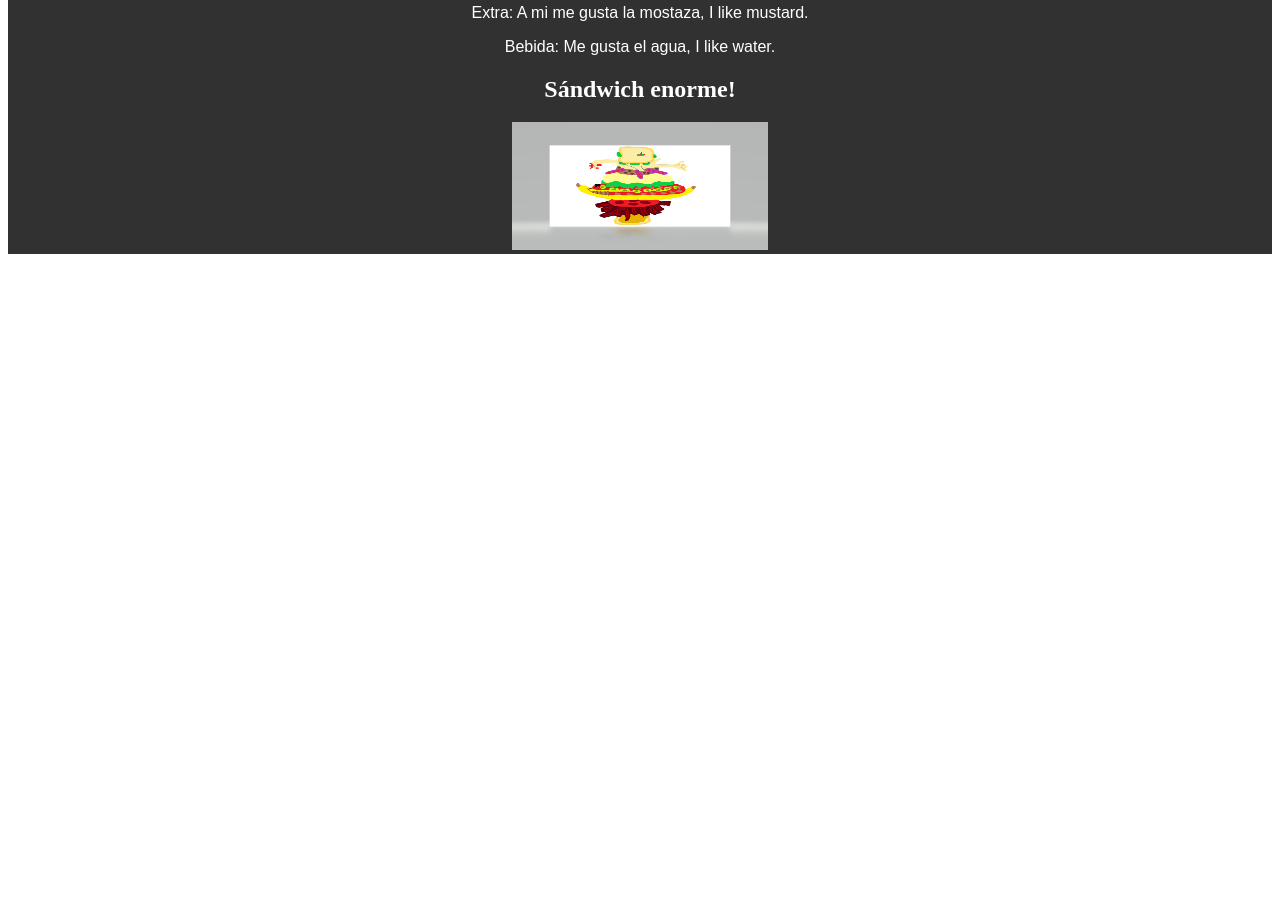
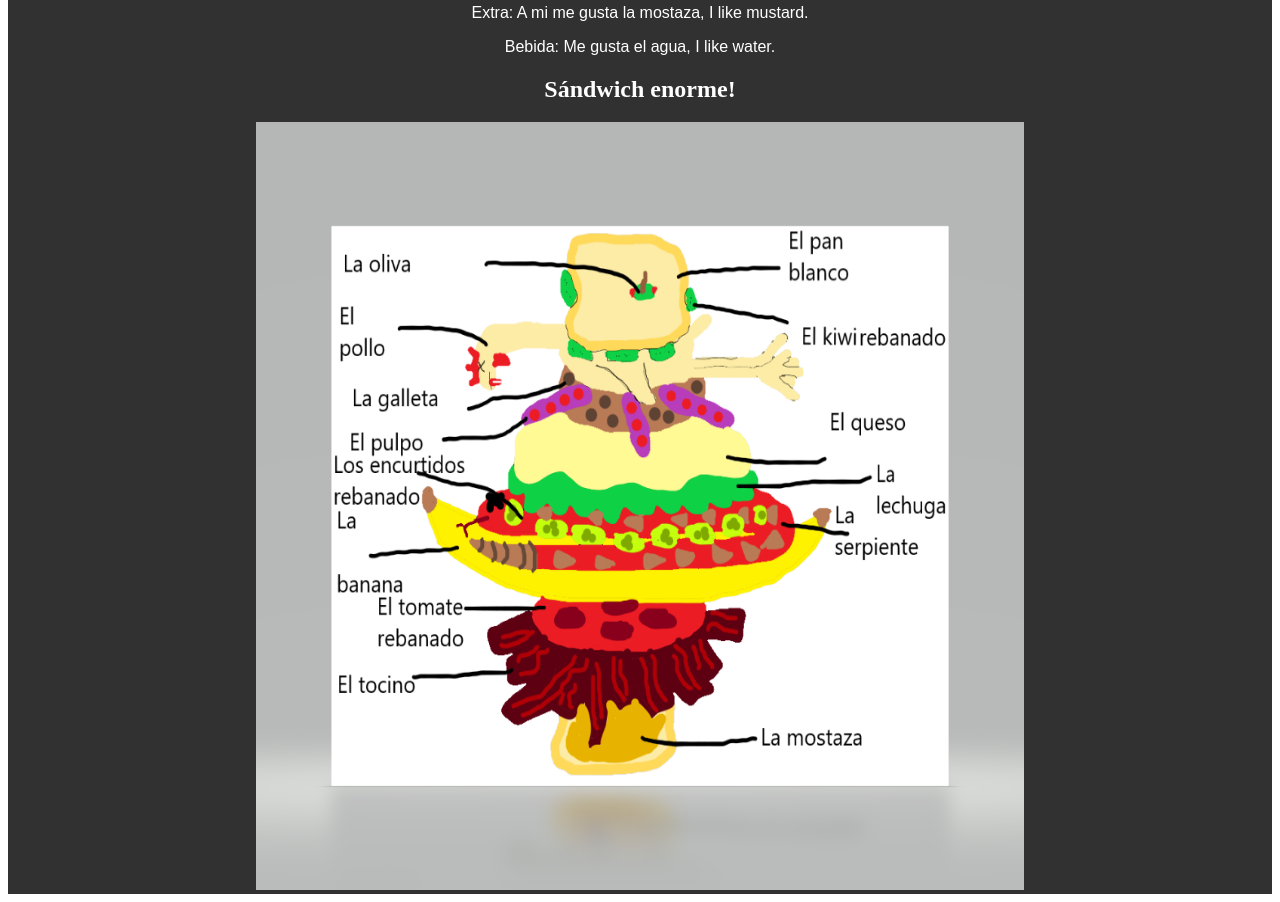
Before and after one commit to IDKMANIMJUSTDOINGTHISFORSCHOOL/SpanishProject, a plain HTML site: page index.html in a window 1280 px wide. Shown: the part 1440-2342 px from the top of the page. Before the commit the page ends 1702 px from the top, so only its background shows below. Drawn offline with Linux system fonts and the light colour scheme.

Commit message:
Update index.html

```diff
--- a/index.html
+++ b/index.html
@@ -47,7 +47,7 @@
     <p style="font-family: Arial">Extra: A mi me gusta la mostaza, I like mustard.</p>
     <p style="font-family: Arial">Bebida: Me gusta el agua, I like water.</p>
     <h2 "font-family: Arial"> Sándwich enorme!</h2>
-    <img src="Sandwich enorme.png" alt="Sándwich enorme." style="width:256px;height:128px;">
+    <img src="BigSandwich.png" alt="Sándwich enorme." style="width:768px;height:768px;">
 </body>
 </div>
 </html>
```
